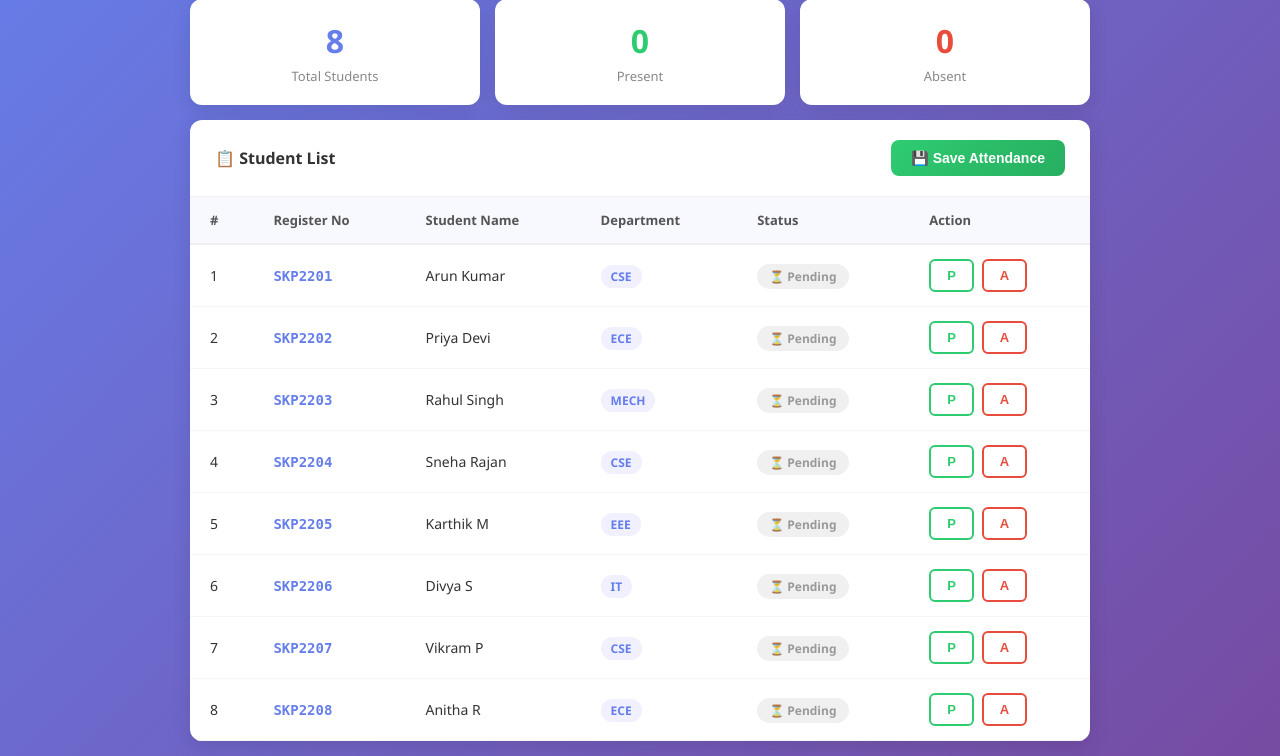
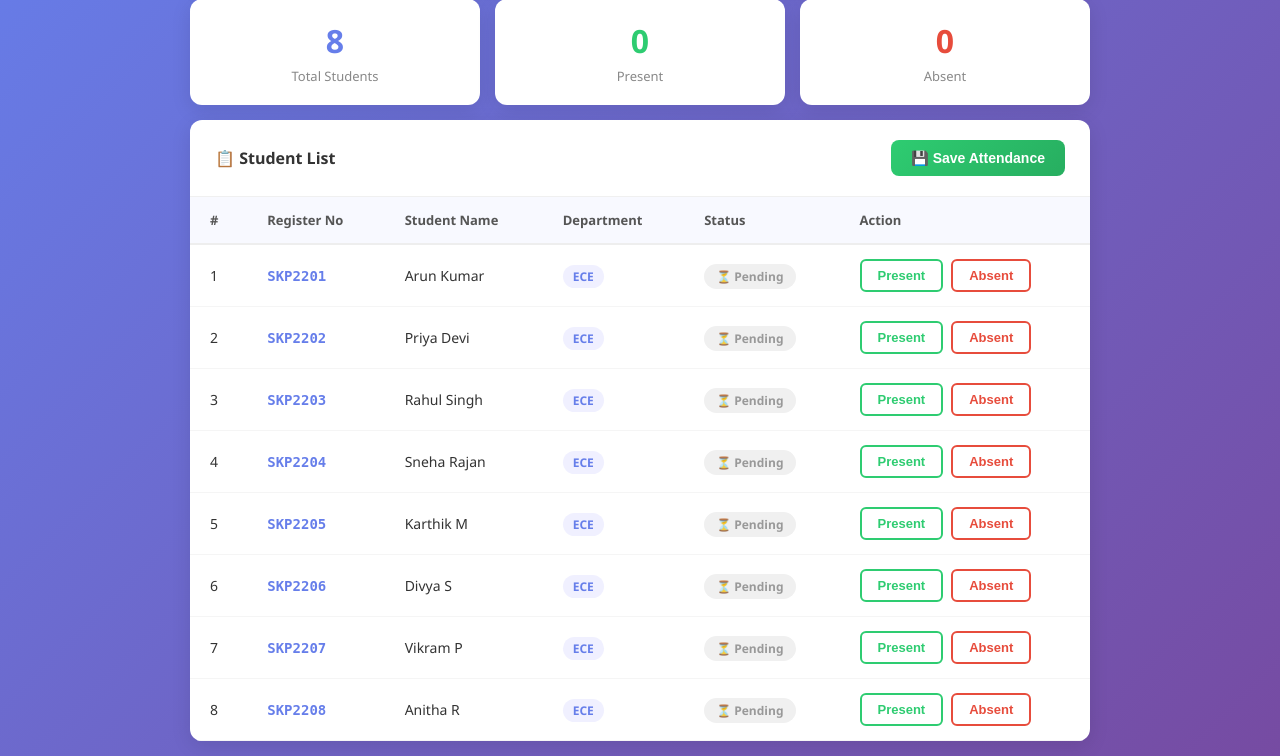
Before and after one commit to prasanth104069-dot/smart_attendance_system, a Flask app: page /mark-attendance in a window 1280 px wide. Shown: the part 121-877 px from the top of the page. Run offline with Flask 3, Linux system fonts and the light colour scheme; the visitor is signed in with stand-in values (Sample User, id 1).

Commit message:
update app.py and attendance.html

```diff
--- a/app.py
+++ b/app.py
@@ -2,6 +2,17 @@ from flask import Flask, render_template, request, redirect, url_for, flash, ses
 
 app = Flask(__name__)
 app.secret_key = 'mysecretkey123'
+
+students = [
+    { 'id': 1, 'regNo': 'SKP2201', 'name': 'Arun Kumar',  'dept': 'ECE' },
+    { 'id': 2, 'regNo': 'SKP2202', 'name': 'Priya Devi',  'dept': 'ECE' },
+    { 'id': 3, 'regNo': 'SKP2203', 'name': 'Rahul Singh', 'dept': 'ECE' },
+    { 'id': 4, 'regNo': 'SKP2204', 'name': 'Sneha Rajan', 'dept': 'ECE' },
+    { 'id': 5, 'regNo': 'SKP2205', 'name': 'Karthik M',   'dept': 'ECE' },
+    { 'id': 6, 'regNo': 'SKP2206', 'name': 'Divya S',     'dept': 'ECE' },
+    { 'id': 7, 'regNo': 'SKP2207', 'name': 'Vikram P',    'dept': 'ECE' },
+    { 'id': 8, 'regNo': 'SKP2208', 'name': 'Anitha R',    'dept': 'ECE' },
+]
 
 @app.route('/')
 @app.route('/login', methods=['GET', 'POST'])
@@ -25,7 +36,7 @@ def dashboard():
         return redirect(url_for('login'))
     return render_template('dashboard.html',
                            staff_name=session['staff_name'],
-                           total_students=3)
+                           total_students=len(student))
 
 
 @app.route('/mark-attendance')
--- a/templates/attendance.html
+++ b/templates/attendance.html
@@ -379,13 +379,13 @@
     <script>
         // Student Data
         const students = [
-            { id: 1, regNo: 'SKP2201', name: 'Arun Kumar',     dept: 'CSE' },
+            { id: 1, regNo: 'SKP2201', name: 'Arun Kumar',     dept: 'ECE' },
             { id: 2, regNo: 'SKP2202', name: 'Priya Devi',     dept: 'ECE' },
-            { id: 3, regNo: 'SKP2203', name: 'Rahul Singh',    dept: 'MECH' },
-            { id: 4, regNo: 'SKP2204', name: 'Sneha Rajan',    dept: 'CSE' },
-            { id: 5, regNo: 'SKP2205', name: 'Karthik M',      dept: 'EEE' },
-            { id: 6, regNo: 'SKP2206', name: 'Divya S',        dept: 'IT' },
-            { id: 7, regNo: 'SKP2207', name: 'Vikram P',       dept: 'CSE' },
+            { id: 3, regNo: 'SKP2203', name: 'Rahul Singh',    dept: 'ECE' },
+            { id: 4, regNo: 'SKP2204', name: 'Sneha Rajan',    dept: 'ECE' },
+            { id: 5, regNo: 'SKP2205', name: 'Karthik M',      dept: 'ECE' },
+            { id: 6, regNo: 'SKP2206', name: 'Divya S',        dept: 'ECE' },
+            { id: 7, regNo: 'SKP2207', name: 'Vikram P',       dept: 'ECE' },
             { id: 8, regNo: 'SKP2208', name: 'Anitha R',       dept: 'ECE' },
         ];
 
@@ -421,9 +421,9 @@
                     <td data-label="Action">
                         <div class="btn-group">
                             <button class="btn-present ${status === 'present' ? 'active' : ''}"
-                                onclick="markAttendance(${s.id}, 'present')">P</button>
+                                onclick="markAttendance(${s.id}, 'present')">Present</button>
                             <button class="btn-absent ${status === 'absent' ? 'active' : ''}"
-                                onclick="markAttendance(${s.id}, 'absent')">A</button>
+                                onclick="markAttendance(${s.id}, 'absent')">Absent</button>
                         </div>
                     </td>
                 `;
```
